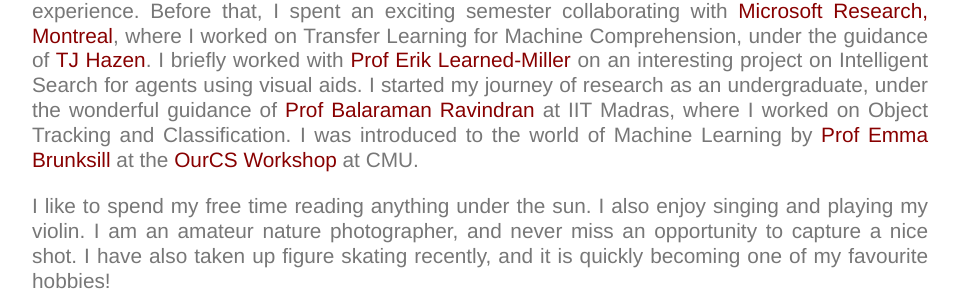
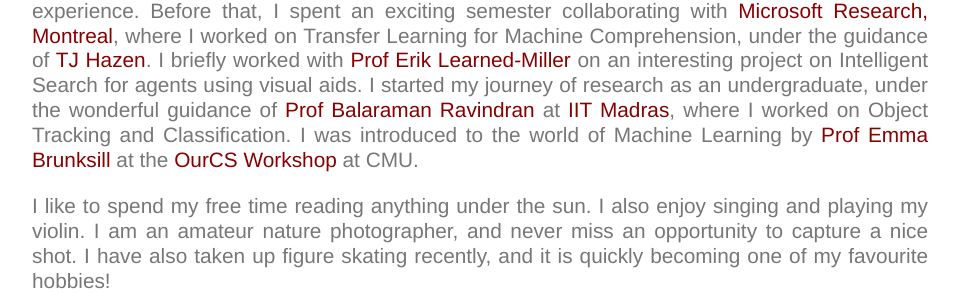
Before and after one commit to Uppaal/Uppaal.github.io, a Jekyll site: the page built from index.html, in a window 1280 px wide. Shown: the part 454-746 px from the top of the page, without its empty margins (160-1119 px from the left). Built offline with Jekyll 4.4.1, drawn with Linux system fonts in a browser that asks for light colours.

Commit message:
Update index.html

```diff
--- a/index.html
+++ b/index.html
@@ -9,7 +9,7 @@ title: Rheeya Uppaal
 
 	<p align="justify">I am a second year graduate student of Computer Science at <a href="https://www.cics.umass.edu/">UMass Amherst</a>, working in the <a href="http://www.iesl.cs.umass.edu/">Information Extraction and Synthesis Lab</a> under <a href="https://people.cs.umass.edu/~mccallum/">Prof Andrew McCallum</a>. My primary area of interest lies in core Deep Learning problems, particularly solving the problem of data dependence in Deep Learning. I have delved into Transfer Learning, Domain Adaptation, Few Shot Learning and Active Learning. I have also worked on Deep Learning applied to NLP and Vision tasks, and have thoroughly enjoyed the experience. </p>
 
-	<p align="justify">I spent the past summer working with the Platform division at <a href="https://www.goldmansachs.com/index.html">Goldman Sachs</a> on Anomaly Detection, and had a wonderful experience. Before that, I spent an exciting semester collaborating with <a href="https://www.microsoft.com/en-us/research/lab/microsoft-research-montreal/">Microsoft Research, Montreal</a>, where I worked on Transfer Learning for Machine Comprehension, under the guidance of <a href="https://www.microsoft.com/en-us/research/people/tihazen/">TJ Hazen</a>. I briefly worked with <a href="https://people.cs.umass.edu/~elm/">Prof Erik Learned-Miller</a> on an interesting project on Intelligent Search for agents using visual aids. I started my journey of research as an undergraduate, under the wonderful guidance of <a href="https://www.cse.iitm.ac.in/~ravi/">Prof Balaraman Ravindran</a> at IIT Madras, where I worked on Object Tracking and Classification. I was introduced to the world of Machine Learning by <a href="https://cs.stanford.edu/people/ebrun/">Prof Emma Brunksill</a> at the <a href="http://www.cs.cmu.edu/ourcs/">OurCS Workshop</a> at CMU.</p>
+	<p align="justify">I spent the past summer working with the Platform division at <a href="https://www.goldmansachs.com/index.html">Goldman Sachs</a> on Anomaly Detection, and had a wonderful experience. Before that, I spent an exciting semester collaborating with <a href="https://www.microsoft.com/en-us/research/lab/microsoft-research-montreal/">Microsoft Research, Montreal</a>, where I worked on Transfer Learning for Machine Comprehension, under the guidance of <a href="https://www.microsoft.com/en-us/research/people/tihazen/">TJ Hazen</a>. I briefly worked with <a href="https://people.cs.umass.edu/~elm/">Prof Erik Learned-Miller</a> on an interesting project on Intelligent Search for agents using visual aids. I started my journey of research as an undergraduate, under the wonderful guidance of <a href="https://www.cse.iitm.ac.in/~ravi/">Prof Balaraman Ravindran</a> at <a href="https://www.cse.iitm.ac.in/">IIT Madras</a>, where I worked on Object Tracking and Classification. I was introduced to the world of Machine Learning by <a href="https://cs.stanford.edu/people/ebrun/">Prof Emma Brunksill</a> at the <a href="http://www.cs.cmu.edu/ourcs/">OurCS Workshop</a> at CMU.</p>
 
 	<p align="justify">I like to spend my free time reading anything under the sun. I also enjoy singing and playing my violin. I am an amateur nature photographer, and never miss an opportunity to capture a nice shot. I have also taken up figure skating recently, and it is quickly becoming one of my favourite hobbies!</p>
 
```
